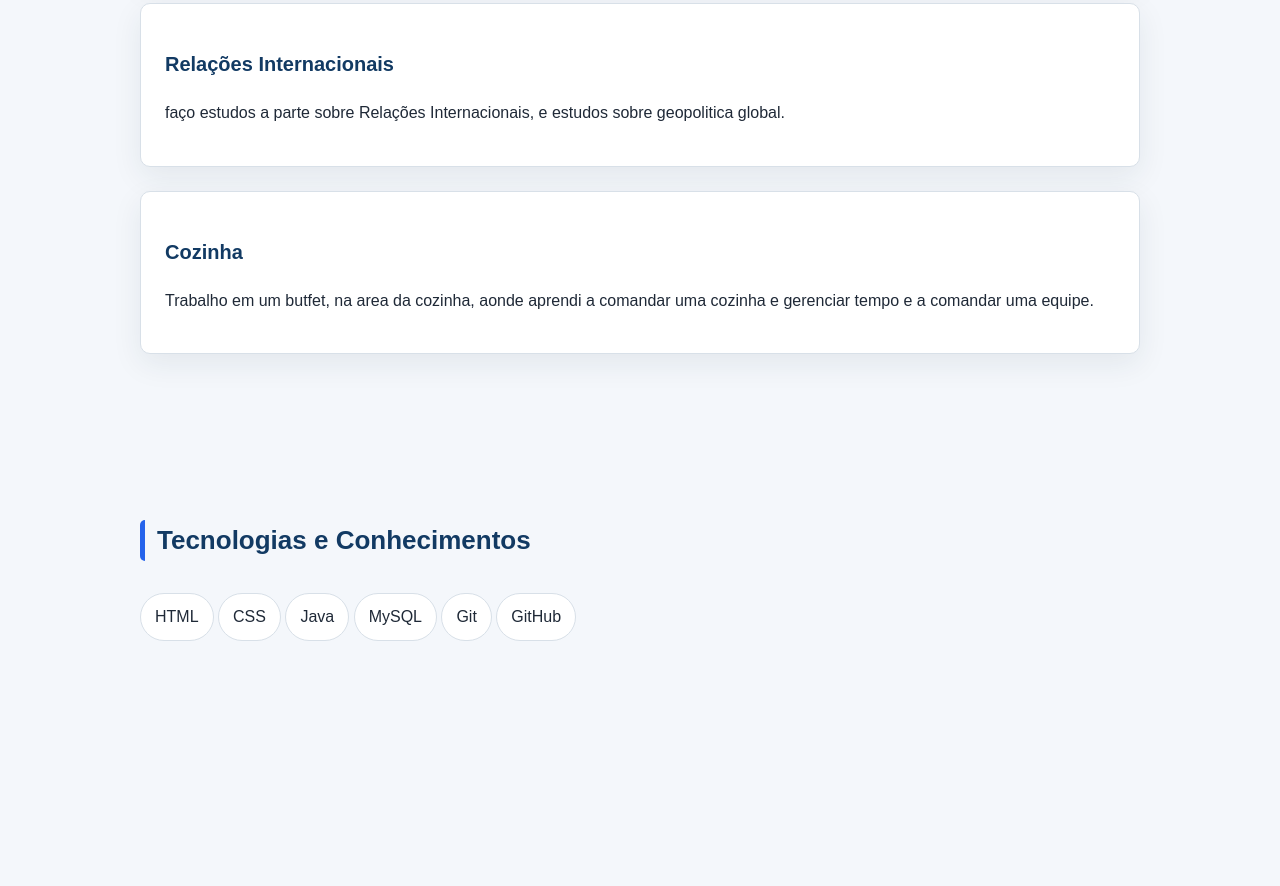
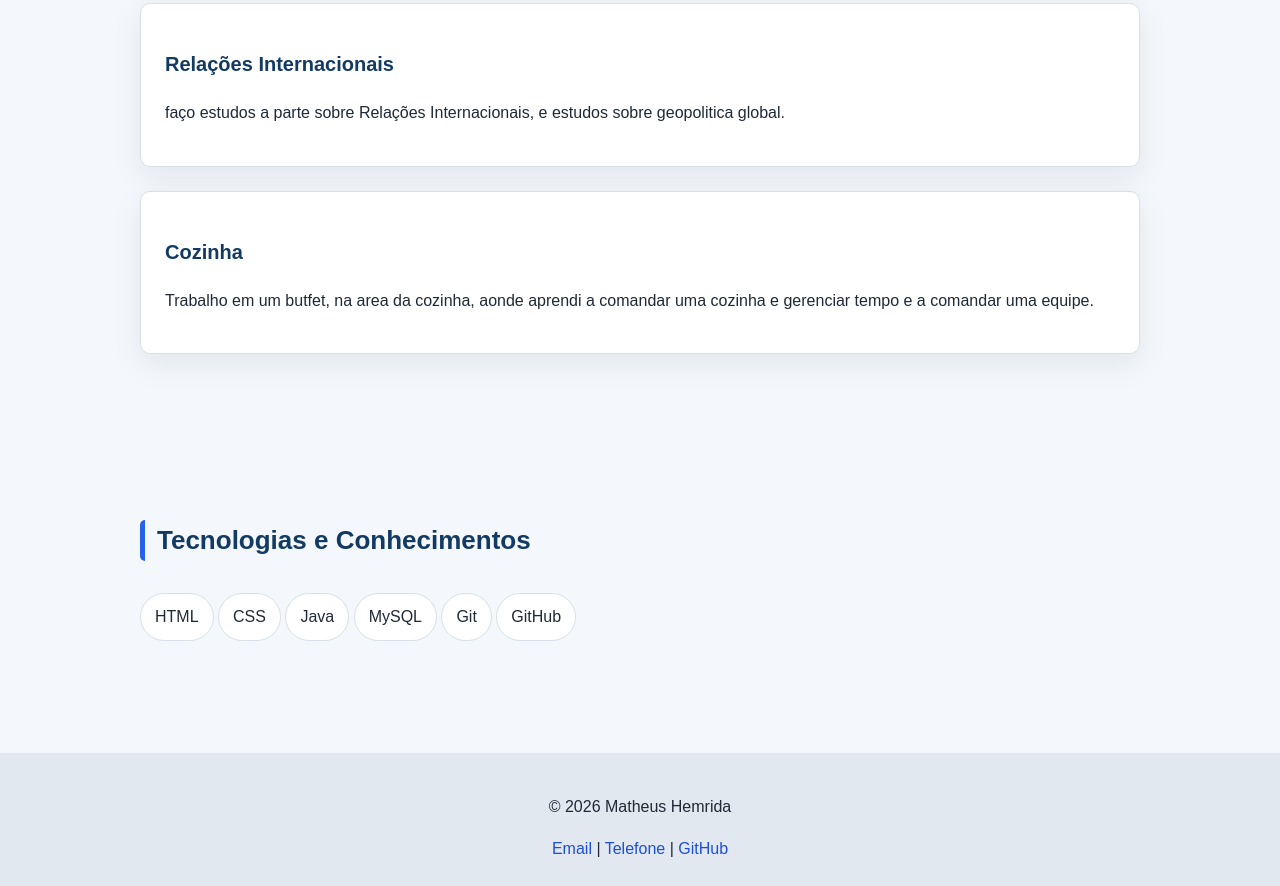
Before and after one commit to matheushermidadev/matheushermidadev.github.io, a plain HTML site: page index.html in a window 1280 px wide. Shown: the part 645-1531 px from the top of the page. Before the commit the page ends 1358 px from the top, so only its background shows below. Drawn offline with Linux system fonts and the light colour scheme.

Commit message:
Adição e estilização do footer

```diff
--- a/index.html
+++ b/index.html
@@ -72,5 +72,18 @@
             </div>
         </section>
     </main>
+    <footer class="rodape">
+        <div class="container">
+            <p>&copy; 2026 Matheus Hemrida</p>
+
+            <address>
+                <a href="mailto:matheushermida4@gamil.com">Email</a>
+                <span> | </span>
+                <a href="tel:+5515981091077">Telefone</a>
+                <span> | </span>
+                <a href="https://github.com/matheushermidadev" target="_blank">GitHub</a>
+            </address>
+        </div>
+    </footer>
 </body>
 </html>
--- a/style/style.css
+++ b/style/style.css
@@ -131,5 +131,17 @@ a{
     display: inline-block;
     border: 1px solid #d8e0e8;
     border-radius: 999px;
+}
 
+.rodape{
+    margin-top: 40px;
+    padding: 25px;
+    background-color:#e2e8f0;
+    text-align: center;
 }
+.rodape address {
+    font-style: normal;
+}
+.rodape a{
+    text-decoration: none;
+}
```
